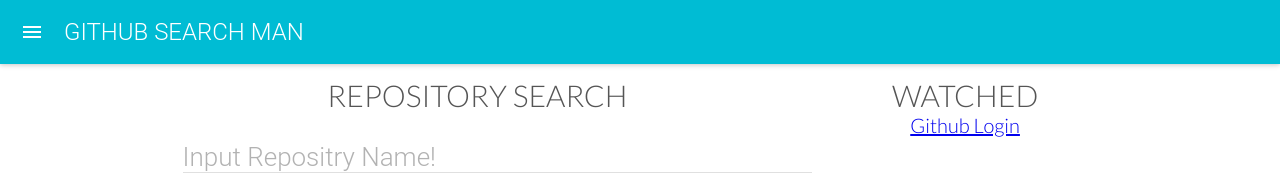
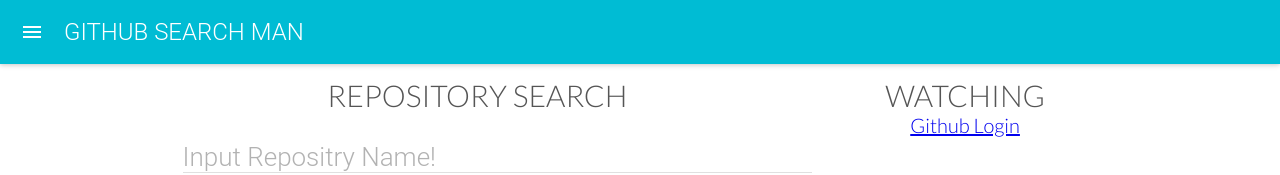
Before and after one commit to voidsatisfaction/github-search-man, a React (Create React App) app in the folder client/: page / in a window 1280 px wide. Shown: the top 175 px of the page. Built offline with nearby package versions, Linux system fonts and the light colour scheme; what react-tap-event-plugin would draw is missing.

Commit message:
style: fix some style and expression

```diff
--- a/client/src/components/organism/ListWatchingRepos/index.jsx
+++ b/client/src/components/organism/ListWatchingRepos/index.jsx
@@ -16,7 +16,7 @@ const makeTable = ({ watchingRepos }) => (
     <TableHeader>
       <TableRow>
         <TableHeaderColumn>Name</TableHeaderColumn>
-        <TableHeaderColumn>Status</TableHeaderColumn>
+        <TableHeaderColumn>Author</TableHeaderColumn>
       </TableRow>
     </TableHeader>
     <TableBody>
--- a/client/src/components/page/Main/index.jsx
+++ b/client/src/components/page/Main/index.jsx
@@ -68,7 +68,7 @@ export default connect (
           />
         </Panel>
         <Panel col="1-4">
-          <h1>watched</h1>
+          <h1>Watching</h1>
           {
             userInfo.token ?
             <ListWatchingRepos
```
